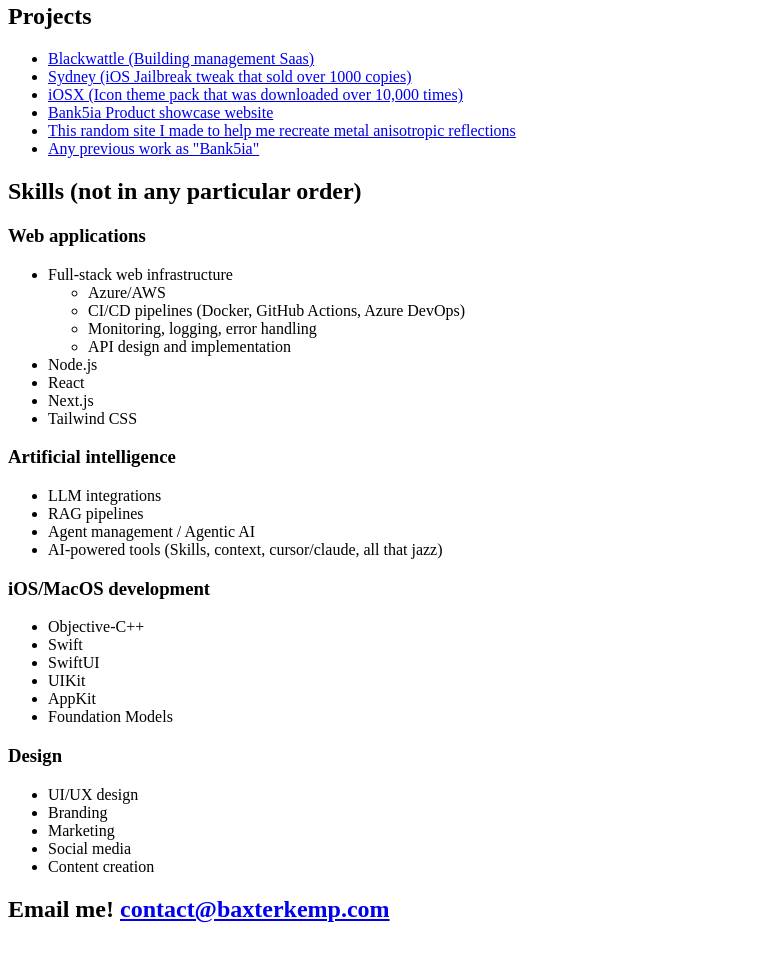
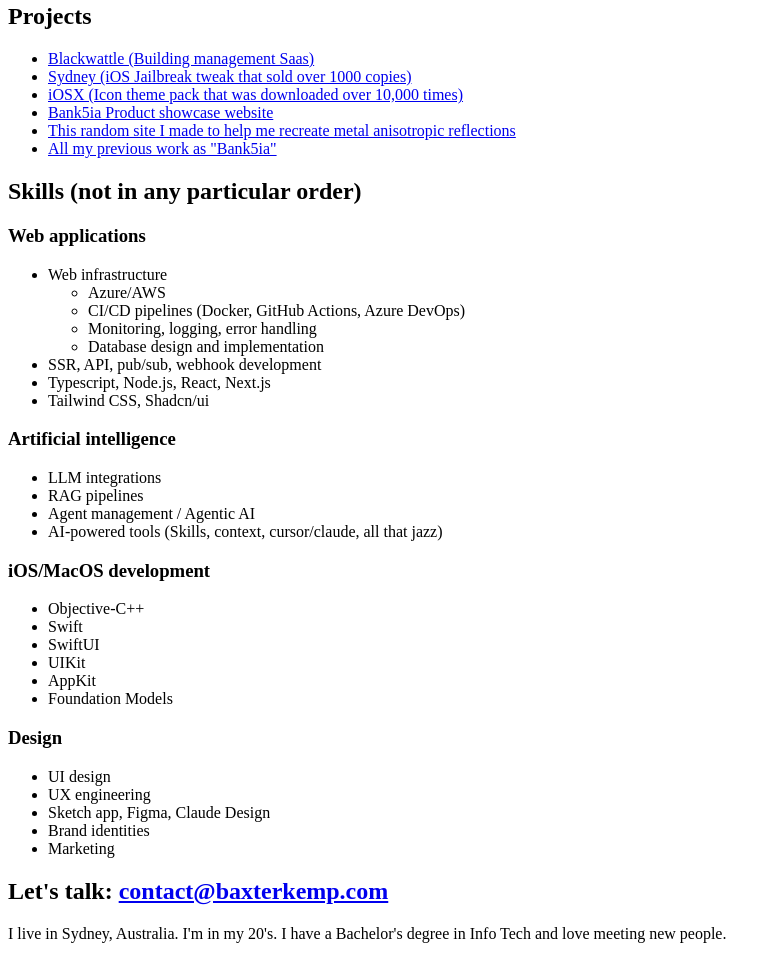
Before and after one commit to BaxterKempDev/baxterkemp.com, a plain HTML site: page index.html in a window 1280 px wide. Shown: the part 288-1247 px from the top of the page, without its empty margins (0-777 px from the left). Drawn offline with Linux system fonts and the light colour scheme.

Commit message:
Revise website content and structure

```diff
--- a/index.html
+++ b/index.html
@@ -1,6 +1,6 @@
 <html>
     <head>
-        <title>My Website</title>
+        <title>Baxter Kemp</title>
     </head>
     <body>
         <h1>baxterkemp.com</h1>
@@ -17,22 +17,21 @@
             <li><a href="https://havoc.app/package/iosx">iOSX (Icon theme pack that was downloaded over 10,000 times)</a></li>
             <li><a href="https://bank5ia.com/products">Bank5ia Product showcase website</a></li>
             <li><a href="https://bank5ia.com/sydney">This random site I made to help me recreate metal anisotropic reflections</a></li>
-            <li><a href="https://twitter.com/bank5ia">Any previous work as "Bank5ia"</a></li>
+            <li><a href="https://twitter.com/bank5ia">All my previous work as "Bank5ia"</a></li>
         </ul>
         <h2>Skills (not in any particular order)</h2>
         <h3>Web applications</h3>
         <ul>
-            <li>Full-stack web infrastructure</li>
+            <li>Web infrastructure</li>
             <ul>
                 <li>Azure/AWS</li>
                 <li>CI/CD pipelines (Docker, GitHub Actions, Azure DevOps)</li>
                 <li>Monitoring, logging, error handling</li>
-                <li>API design and implementation</li>
+                <li>Database design and implementation</li>
             </ul>
-            <li>Node.js</li>
-            <li>React</li>
-            <li>Next.js</li>
-            <li>Tailwind CSS</li>
+            <li>SSR, API, pub/sub, webhook development</li>
+            <li>Typescript, Node.js, React, Next.js</li>
+            <li>Tailwind CSS, Shadcn/ui</li>
         </ul>
         <h3>Artificial intelligence</h3>
         <ul>
@@ -52,12 +51,13 @@
         </ul>
         <h3>Design</h3>
         <ul>
-            <li>UI/UX design</li>
-            <li>Branding</li>
+            <li>UI design</li>
+            <li>UX engineering</li>
+            <li>Sketch app, Figma, Claude Design</li>
+            <li>Brand identities</li>
             <li>Marketing</li>
-            <li>Social media</li>
-            <li>Content creation</li>
         </ul>
-        <h2>Email me! <a href="mailto:contact@baxterkemp.com">contact@baxterkemp.com</a></h2>
+        <h2>Let's talk: <a href="mailto:contact@baxterkemp.com">contact@baxterkemp.com</a></h2>
+        <p>I live in Sydney, Australia. I'm in my 20's. I have a Bachelor's degree in Info Tech and love meeting new people.</p>
     </body>
 </html>
```
